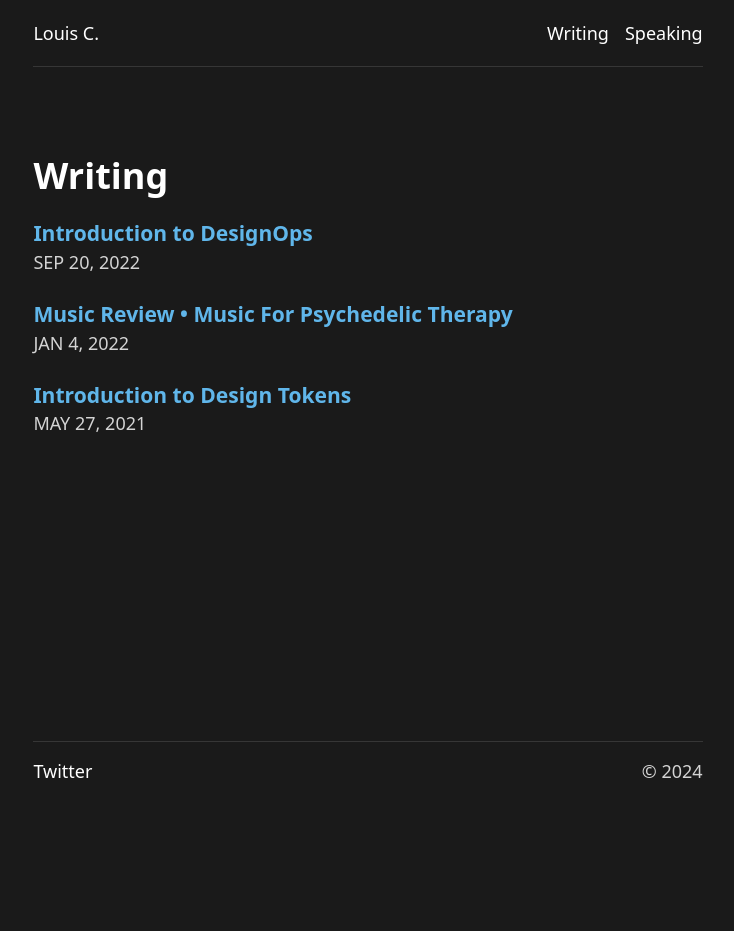
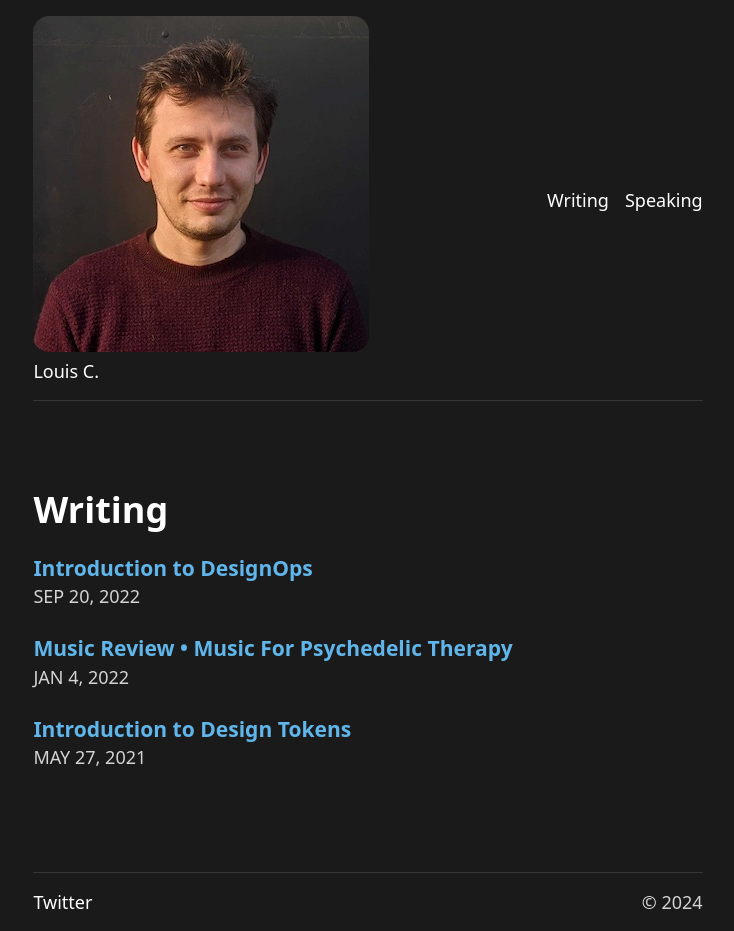
Before and after one commit to ChucKN0risK/lucho.cool, an Astro site: page /writing in a window 1280 px wide. Shown: the whole page, without its empty margins (272-1006 px from the left). Before the commit the page ends 800 px from the top, so only its background shows below. Built offline with nearby package versions, Linux system fonts and the light colour scheme; Astro itself is replaced by a stand-in of ours; some packages are replaced by stand-ins of ours.

Commit message:
Add Avatar in header

```diff
--- a/src/components/Header.astro
+++ b/src/components/Header.astro
@@ -1,5 +1,8 @@
 ---
 import { menuLinks } from '@/site.config';
+import { Image } from 'astro:assets';
+import img from '../assets/img/avatar-louis.jpg';
+
 const url = new URL(Astro.request.url);
 ---
 
@@ -8,7 +11,10 @@ const url = new URL(Astro.request.url);
     href="/"
     aria-current={url.pathname === "/" ? "page" : false}
   >
-    Louis C.
+    <div class="avatar">
+      <Image src={img} alt="Louis Chenais" />
+    </div>
+    <span>Louis C.</span>
   </a>
   <nav aria-label="Main menu">
     <ul class="u-list-style:none">
```
Also changed, not shown: src/assets/img/avatar-louis.jpg (added).
